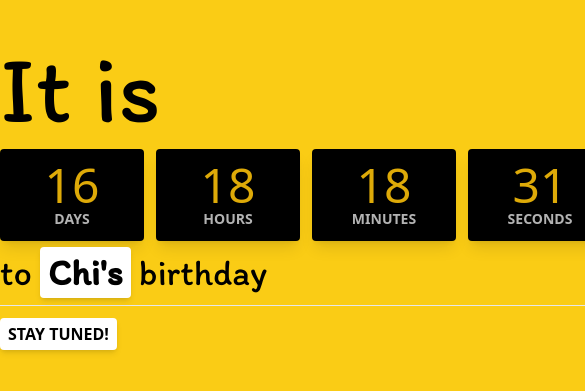
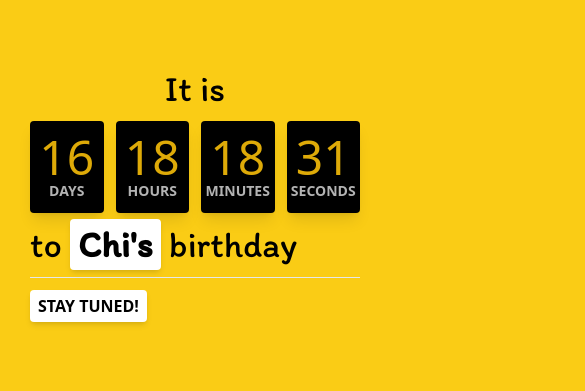
Before and after one commit to chukaluka/birthday-countdown, a Next.js app: page / in a window 390 px wide. Shown: the part 227-618 px from the top of the page, 585 px wide, since content can reach past the window. Built offline with nearby package versions, Linux system fonts and the light colour scheme.

Commit message:
made changes

```diff
--- a/package.json
+++ b/package.json
@@ -11,8 +11,8 @@
   "dependencies": {
     "framer-motion": "^11.11.9",
     "next": "15.0.1",
-    "react": "19.0.0-rc-69d4b800-20241021",
-    "react-dom": "19.0.0-rc-69d4b800-20241021",
+    "react": "^18.3.1",
+    "react-dom": "^18.3.1",
     "react-icons": "^5.3.0"
   },
   "devDependencies": {
--- a/src/components/Hero.tsx
+++ b/src/components/Hero.tsx
@@ -8,10 +8,10 @@ import { motion } from 'framer-motion'
 
 export default function Hero() {
   return (
-    <main className="container flex justify-center items-center mx-auto h-screen ">
+    <main className="flex justify-center items-center mx-auto h-screen max-w-[330px] md:max-w-[900px]">
       <section className="w-full flex flex-row justify-between items-center">
         <div className='mx-auto'>
-          <h1 className="text-8xl chi-h1">It is</h1>
+          <h1 className="text-center md:text-start text-4xl md:text-8xl chi-h1">It is </h1>
 
             <Timer launchDate="2024-11-11T00:00:00"/>
 
--- a/src/components/Timer.tsx
+++ b/src/components/Timer.tsx
@@ -57,8 +57,8 @@ export default function Timer({launchDate} : {launchDate: string}) {
   return (
     <div>
           {/* Countdown */}
-      <div className="flex justify-center lg:justify-start mt-3 gap-3">
-        <span className="flex flex-col : justify-center items-center bg-black text-yellow-500/95 text-5xl w-36 py-3 shadow-lg rounded">
+      <div className="flex justify-center mt-3 gap-3 max-w-[330px] md:max-w-[900px]">
+        <span className="flex flex-col justify-center items-center bg-black text-yellow-500/95 text-5xl w-36 py-3 shadow-lg rounded">
           {timeLeft.days}
           <small className="text-sm text-white/70 uppercase font-semibold">Days</small>
         </span>
```
Also changed, not shown: 1 other file (tests, documents, lock files or other folders).
